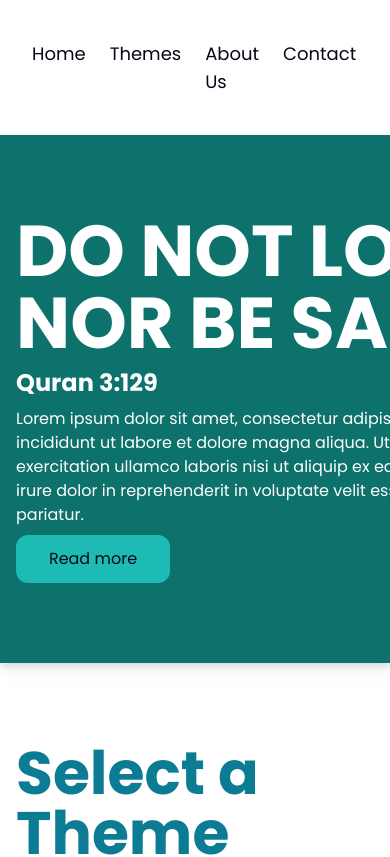
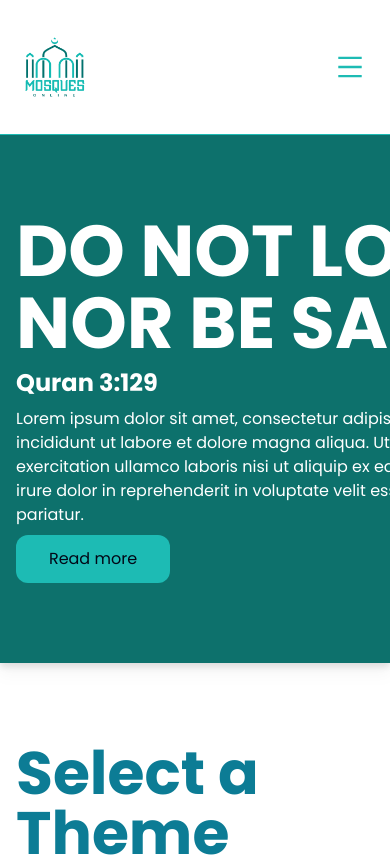
Before and after one commit to pandupan/mesjid-ku, a Next.js app: page / in a window 390 px wide. Shown: the top 857 px of the page. Built offline with nearby package versions, Linux system fonts and the light colour scheme.

Commit message:
[ADD] - Navbar Done

```diff
--- /dev/null
+++ b/components/core/ButtonFull.tsx
@@ -0,0 +1,13 @@
+
+type propTypes = {
+  title: string;
+  onClick?: () => void
+}
+
+const ButtonFull = ({ title, onClick } : propTypes) => {
+  return (
+      <button className="w-[100%] bg-theme py-2 rounded-md" onClick={onClick}>{title}</button>
+  )
+}
+
+export default ButtonFull
--- a/components/layouts/Navbar.tsx
+++ b/components/layouts/Navbar.tsx
@@ -9,10 +9,10 @@ import { AiOutlineClose, AiOutlineMenu } from "react-icons/ai"
 import { InputAuth } from "../ui/inputAuth";
 import { Label } from "../ui/label";
 import { Checkbox } from "../ui/checkbox";
-
+import ButtonFull from "../core/ButtonFull";
 
 const Navbar = () => {
-
+  let [nav, setNav] = useState(false)
   let [isOpenLogin, setIsOpenLogin] = useState(false)
   let [isOpenSign, setIsOpenSign] = useState(false)
 
@@ -26,29 +26,33 @@ const Navbar = () => {
   function openModalLogin() {
     setIsOpenLogin(true)
     setIsOpenSign(false)
+    setNav(false)
   }
   function openModalSign() {
     setIsOpenSign(true)
     setIsOpenLogin(false)
+    setNav(false)
   }
 
   return (
     <>
       {/* Navbar Desktop*/}
-      <div className="flex justify-between items-center w-full h-[135px] container">
+      <div className="hidden lg:flex justify-between items-center w-full h-[135px] container">
         <div className="relative w-[90px] h-[90px]">
-          <Image
-            src="/images/logo.png"
-            alt="logo"
-            fill={true}
-          />
+          <Link href="/">
+            <Image
+              src="/images/logo.png"
+              alt="logo"
+              fill={true}
+            />
+          </Link>
         </div>
         <div className="flex items-center gap-12">
           <div className="flex gap-6 text-lg">
             <Link href="/home">Home</Link>
-            <Link href="#theme">Themes</Link>
-            <Link href="#about">About Us</Link>
-            <Link href="#contact">Contact</Link>
+            <Link href="/#theme">Themes</Link>
+            <Link href="/#about">About Us</Link>
+            <Link href="/#contact">Contact</Link>
           </div>
           <div className="flex gap-6">
             <Button title="Login" onClick={openModalLogin}/>
@@ -115,9 +119,11 @@ const Navbar = () => {
                               Remember me
                             </label>
                         </div>
+                          <Link href="/home" onClick={closeModalLogin}>
+                            <Button title="Login"/>
+                          </Link>
 
-                          <Button title="Login"/>
-                          <Link href="#" className="text-sm text-theme">
+                          <Link href="/#contact" className="text-sm text-theme" onClick={closeModalLogin}>
                             Forgot Password?
                           </Link>
                           <div className="w-[85%] h-[1px] bg-theme mx-auto"/>
@@ -197,8 +203,10 @@ const Navbar = () => {
                             I agree with <span className="text-theme">Terms</span> & <span className="text-theme">Privacy</span>
                           </label>
                       </div>
+                        <Link href="/home" onClick={closeModalSign}>
+                          <Button title="Sign Up"/>
+                        </Link>
 
-                        <Button title="Sign Up"/>
                         <div className="w-[85%] h-[1px] bg-theme mx-auto"/>
 
                       <div className="flex flex-col items-center justify-center text-black">
@@ -217,6 +225,46 @@ const Navbar = () => {
       </Transition>
       {/*End Pop Over Modal Sign*/}
 
+      {/* Hamburger On Mobile  */}
+        <div className="fixed flex justify-between items-center w-full h-[135px] lg:hidden border-b border-theme px-[25px] bg-white z-10">
+          <div className="relative w-[60px] h-[60px]">
+            <Link href="/">
+              <Image
+                src="/images/logo.png"
+                alt="logo"
+                fill={true}
+              />
+            </Link>
+          </div>
+          {nav ?
+            <AiOutlineClose size={30} onClick={() => setNav(!nav)} className="text-theme" />
+          : <AiOutlineMenu size={30} onClick={() => setNav(!nav)} className="text-theme" />
+          }
+        </div>
+      {/* End Hamburger On Mobile  */}
+
+      {/* Dropdown Menu Mobile */}
+      <div className={
+        nav ?
+          "fixed lg:hidden top-[135px] left-0 right-0 bottom-0 flex justify-center items-center h-[100vh] bg-white ease-in-out duration-700 z-[80]"
+        :
+          "fixed lg:hidden top-[-100%] left-0 right-0 bottom-0 flex justify-center items-center h-[100vh] bg-white ease-in-out duration-700 z-[80]"
+      }>
+        <div className="w-full h-full px-[25px]">
+          <ul className="space-y-5 text-lg my-6 px-1" onClick={() => setNav(!nav)}>
+            <li><Link href="/">Home</Link></li>
+            <li><Link href="/#theme">Theme</Link></li>
+            <li><Link href="/#about">About</Link></li>
+            <li><Link href="/#contact">Contact</Link></li>
+          </ul>
+          <div className="w-full h-auto flex flex-col gap-4">
+            <ButtonFull title="Sign Up" onClick={openModalSign}/>
+            <ButtonFull title="Login" onClick={openModalLogin}/>
+          </div>
+        </div>
+      </div>
+      {/* End Dropdown Menu Mobile */}
+
     </>
   )
 }
--- a/components/pages/HomePageT1/HeroSectionHP.tsx
+++ b/components/pages/HomePageT1/HeroSectionHP.tsx
@@ -2,7 +2,7 @@ import React from 'react'
 
 const HeroSectionHP = () => {
   return (
-    <div className="px-4 sm:px-10 xl:px-0 flex flex-col gap-8 bg-theme-secondary drop-shadow-lg py-28 justify-center items-center">
+    <div className="lg:mt-0 mt-[135px] px-4 sm:px-10 xl:px-0 flex flex-col gap-8 bg-theme-secondary drop-shadow-lg py-28 justify-center items-center">
       <h1 className="text-white text-7xl text-center font-bold w-[900px]">
         Indeed, Allah defends those who have believed
       </h1>
--- a/components/pages/LandingPage/HeroSectionLP.tsx
+++ b/components/pages/LandingPage/HeroSectionLP.tsx
@@ -1,6 +1,6 @@
 const HeroSectionLP = () => {
   return (
-    <div className="px-4 sm:px-10 xl:container flex flex-col gap-2 bg-theme-secondary drop-shadow-lg py-20 justify-center">
+    <div className="lg:mt-0 mt-[135px] px-4 sm:px-10 xl:container flex flex-col gap-2 bg-theme-secondary drop-shadow-lg py-20 justify-center">
       <h1 className="text-white text-7xl font-bold w-[765px]">
         DO NOT LOSE HOPE, NOR BE SAD
       </h1>
```
